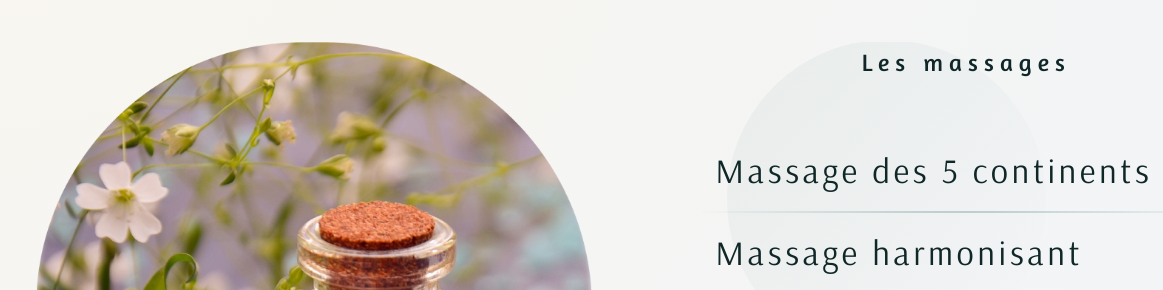
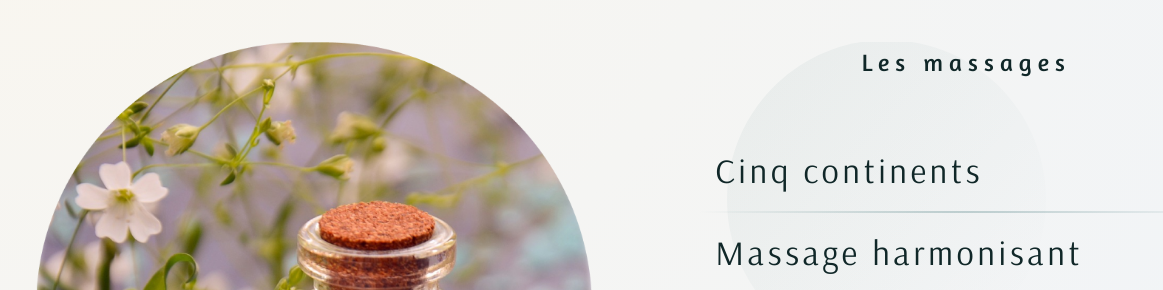
Before and after one commit to WandoCode/la-parenthese-website, a website built with Parcel: page massages.html in a window 1280 px wide. Shown: the part 86-376 px from the top of the page, 0-1163 px from the left. Built offline with nearby package versions, Linux system fonts and the light colour scheme.

Commit message:
Updated a massage title

```diff
--- a/massages.html
+++ b/massages.html
@@ -100,7 +100,7 @@
                     <span class="massage__close-btn"></span>
                     <span class="massage__container">
                       <span class="massage__text" id="massage1">
-                        Massage des 5 continents
+                        Cinq continents
                       </span>
                       <span class="massage__logo"></span>
                     </span>
```
